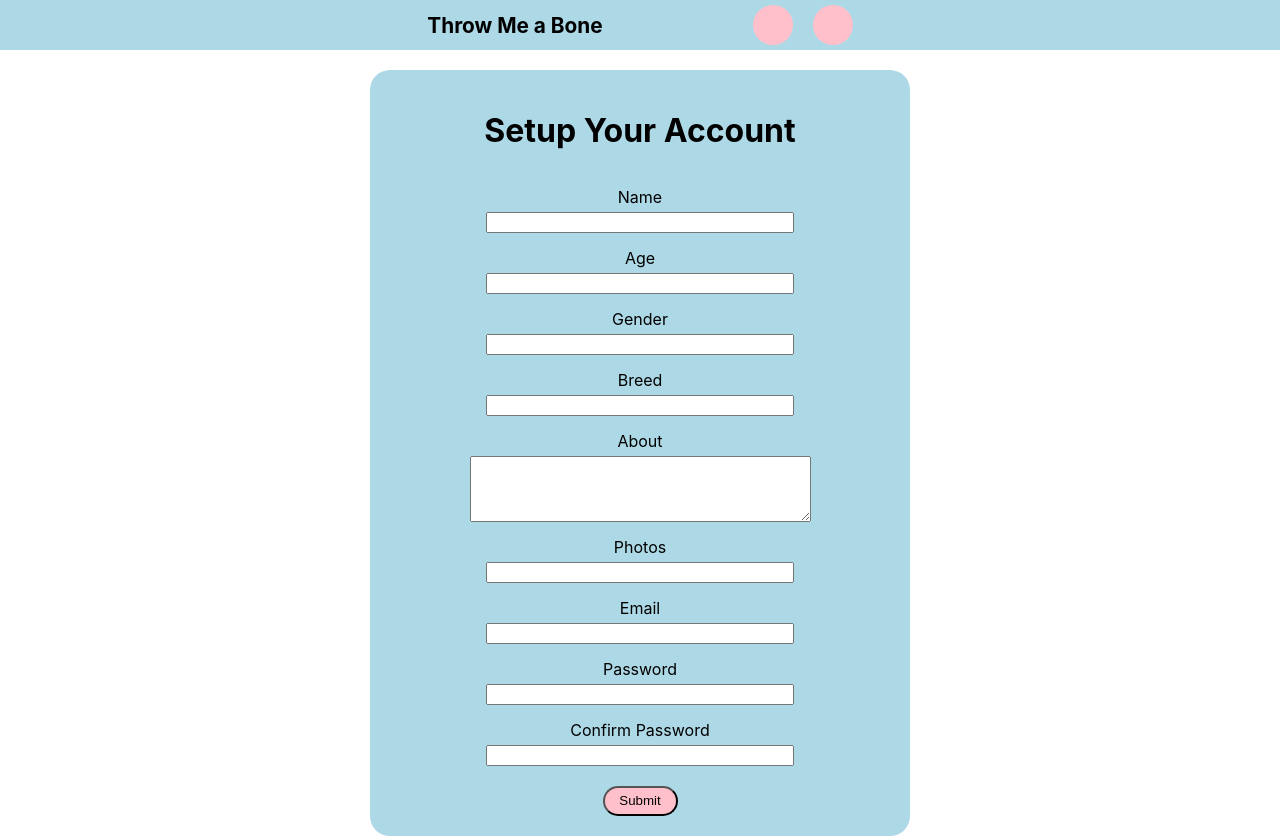
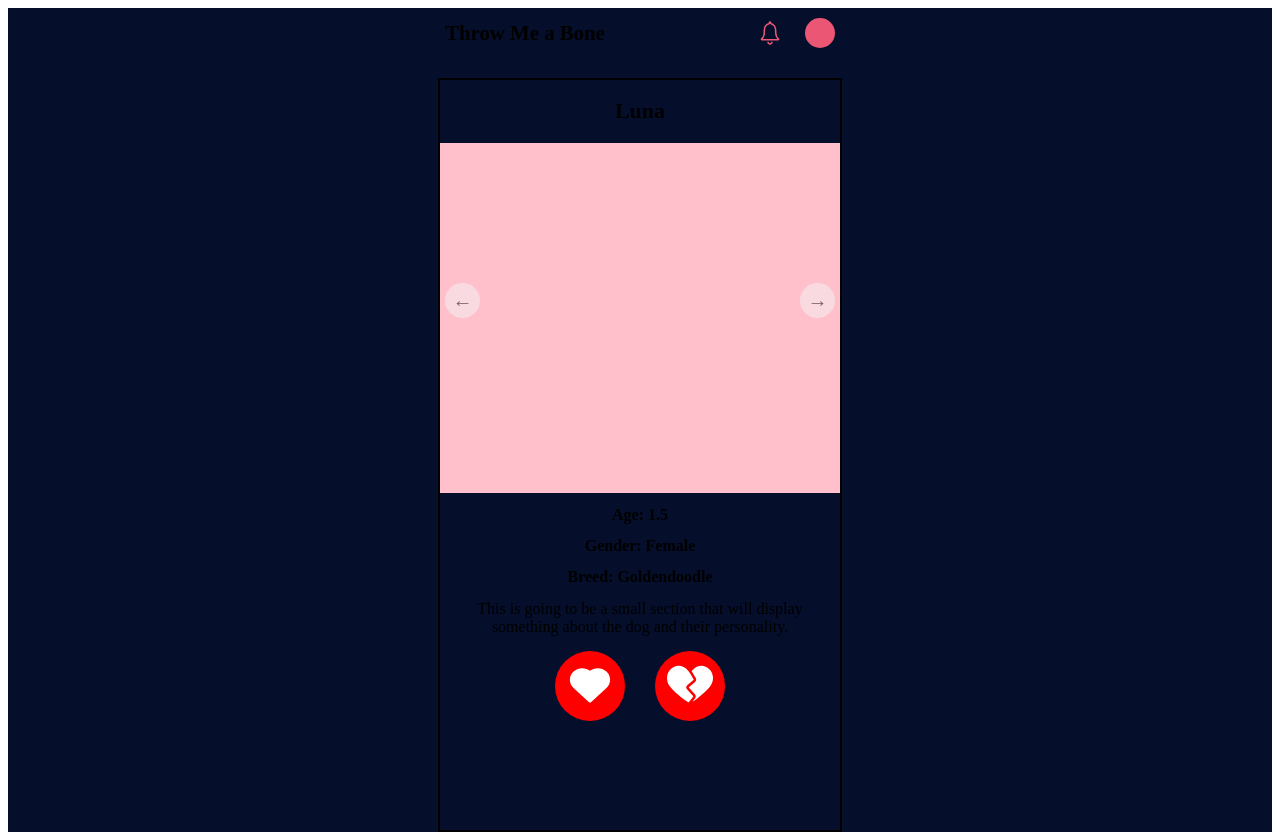
Before and after one commit to erickbey/dog-tinder, a React (Create React App) app in the folder client/: page / in a window 1280 px wide. Built offline with nearby package versions, Linux system fonts and the light colour scheme.

Commit message:
added app colors as variables in index file

```diff
--- a/client/package.json
+++ b/client/package.json
@@ -8,6 +8,7 @@
     "@testing-library/user-event": "^13.5.0",
     "react": "^18.2.0",
     "react-dom": "^18.2.0",
+    "react-icons": "^4.4.0",
     "react-scripts": "5.0.1",
     "web-vitals": "^2.1.4"
   },
--- a/client/src/App.css
+++ b/client/src/App.css
@@ -1,4 +1,5 @@
 .App {
+  background: var(--color-bg);
   display: flex;
   justify-content: center;
   align-items: center;
--- a/client/src/App.js
+++ b/client/src/App.js
@@ -1,6 +1,6 @@
 import './App.css';
-import AccountSetup from './components/AccountSetup/AccountSetup';
-// import DogProfileCard from './components/DogProfileCard./DogProfileCard';
+// import AccountSetup from './components/AccountSetup/AccountSetup';
+import DogProfileCard from './components/DogProfileCard/DogProfileCard';
 // import Login from './components/Login/Login';
 import NavBar from './components/NavBar/NavBar';
 
@@ -8,12 +8,12 @@ function App() {
   return (
     <div className="App">
       <NavBar />
-      <AccountSetup />
+      {/* <AccountSetup /> */}
       {/* login */}{/* logout */}
 
-      {/* <section className='body'>
+      <section className='body'>
         <DogProfileCard />
-      </section> */}
+      </section>
 
       {/* match when mutal likes */}
     </div>
--- a/client/src/components/NavBar/NavBar.css
+++ b/client/src/components/NavBar/NavBar.css
@@ -2,7 +2,7 @@
     height: 50px;
     width: 100%;
     margin-bottom: 20px;
-    background-color: lightblue;
+    background-color: var(--color-bg);
     display: inline-block;
     display: flex;
     align-items: center;
@@ -15,21 +15,21 @@
 }
 
 .icons-container {
-    /* width: 100px; */
     display: flex;
+    align-items: center;
 }
 
-.profile-icon-container {
-    height: 40px;
-    width: 40px;
+.notification-icon {
+    height: 30px;
+    width: 30px;
+    color: var(--color-primary);
     border-radius: 50%;
-    background-color: pink;
     margin-right: 20px;
 }
 
 .settings-icon-container {
-    height: 40px;
-    width: 40px;
+    height: 30px;
+    width: 30px;
     border-radius: 50%;
-    background-color: pink;
+    background-color: var(--color-primary);
 }
--- a/client/src/components/NavBar/NavBar.js
+++ b/client/src/components/NavBar/NavBar.js
@@ -1,12 +1,13 @@
 import React from 'react';
 import './NavBar.css';
+import { IoIosNotificationsOutline } from 'react-icons/io';
 
 function NavBar() {
   return (
     <div className='navbar-container'>
         <h1 className='logo-title'>Throw Me a Bone</h1>
         <div className='icons-container'>
-            <div className='profile-icon-container'></div>
+              <IoIosNotificationsOutline className='notification-icon'/>
             <div className='settings-icon-container'></div>
         </div>
     </div>
--- a/client/src/index.css
+++ b/client/src/index.css
@@ -1,13 +1,9 @@
-body {
-  margin: 0;
-  font-family: -apple-system, BlinkMacSystemFont, 'Segoe UI', 'Roboto', 'Oxygen',
-    'Ubuntu', 'Cantarell', 'Fira Sans', 'Droid Sans', 'Helvetica Neue',
-    sans-serif;
-  -webkit-font-smoothing: antialiased;
-  -moz-osx-font-smoothing: grayscale;
+:root {
+  --color-bg: #050F2C;
+  --color-bg-variant: #181F41;
+  --color-primary: #EB5674;
+  --color-primary-variant: #FDC0D0(77, 181, 255, 0.4);
+  --color-light: rgba(255, 255, 255, 0.6);
+
+  --transition: all 400ms ease;
 }
-
-code {
-  font-family: source-code-pro, Menlo, Monaco, Consolas, 'Courier New',
-    monospace;
-}
```
Also changed, not shown: 1 other file (tests, documents, lock files or other folders).
